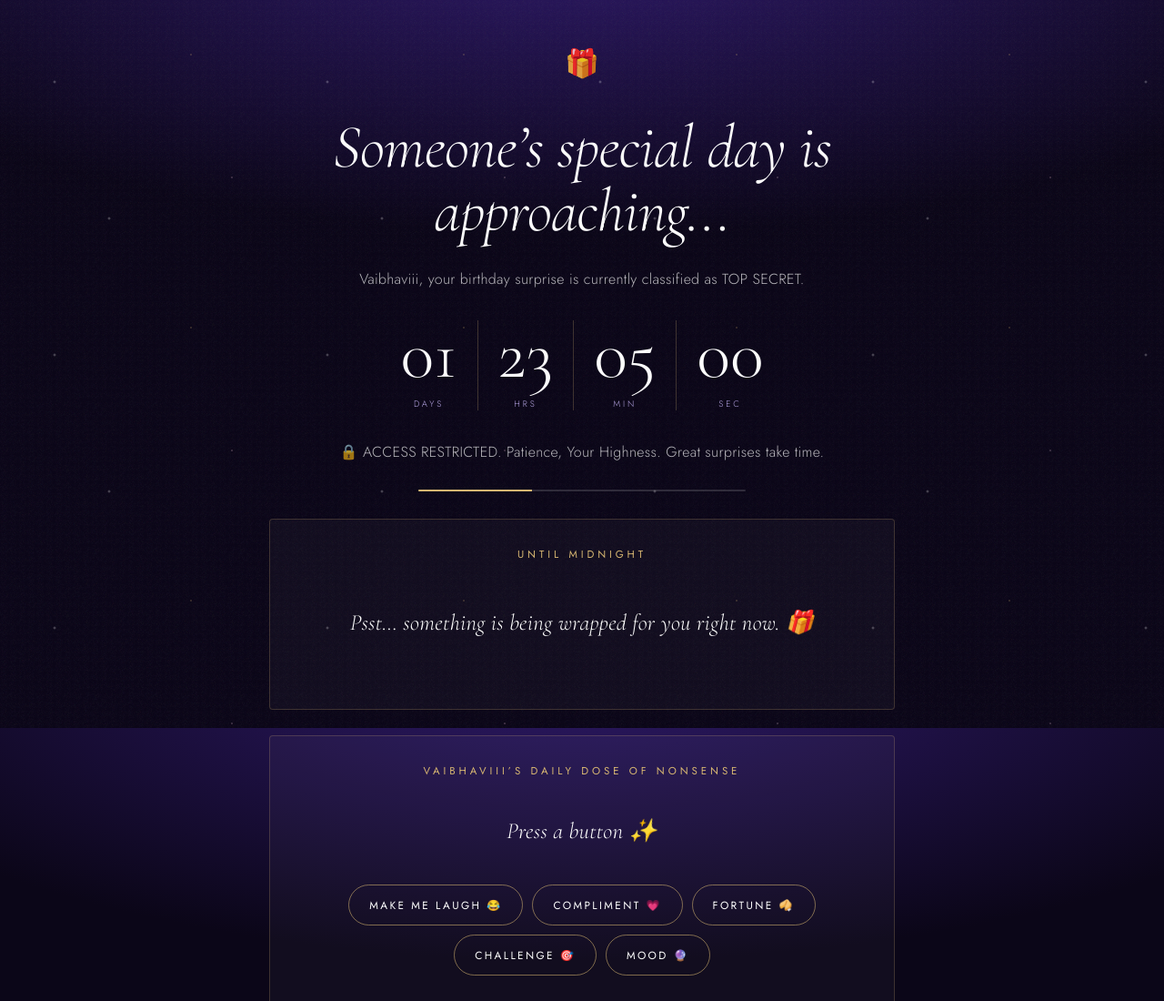
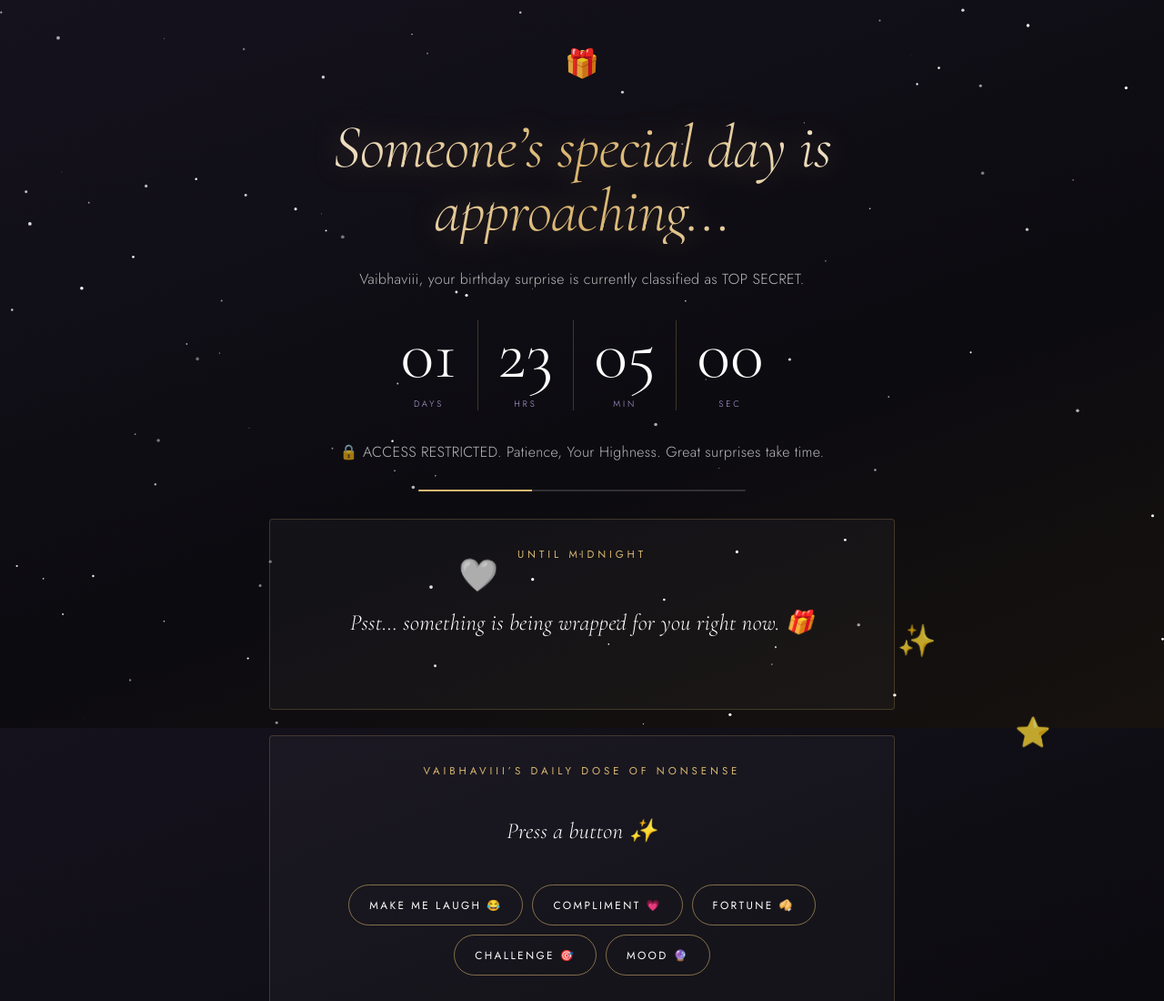
Before and after one commit to protanayr7/vaibhaviii-birthday, a plain HTML site: page index.html in a window 1280 px wide. Shown: the top 1100 px of the page at 91% size. Drawn offline with nearby package versions, Linux system fonts and the light colour scheme.

Commit message:
Add files via upload

```diff
--- a/index.html
+++ b/index.html
@@ -87,7 +87,21 @@ nav{gap:4px;margin:26px 0 8px}nav button.on{background:var(--gold);color:#1a0d3a
 .ty i{display:inline-block;width:7px;height:7px;margin:0 2px;border-radius:50%;background:#bbb;animation:fl 1s infinite}.ty i:nth-child(2){animation-delay:.15s}.ty i:nth-child(3){animation-delay:.3s}
 .ph .im{aspect-ratio:3/4}.ph img{object-position:center 35%}.bub{white-space:pre-line}.sig{margin:40px 0 10px;font:400 .72rem var(--sans);letter-spacing:.3em;color:var(--gold)}.sig b{display:block;font:italic 300 1.6rem var(--serif);letter-spacing:0;color:#fff;margin-top:6px}
 @media(prefers-reduced-motion:reduce){*{animation:none!important;transition:none!important}}
-</style></head><body><main>
+
+
+/* Tanishq-style heading colour (cream + gold gradient, soft glow) */
+h1,.special b{background:linear-gradient(90deg,#f3ead9,#d9b36c,#f3ead9);-webkit-background-clip:text;background-clip:text;color:transparent;-webkit-text-fill-color:transparent;animation:hglow 3s ease-in-out infinite}
+@keyframes hglow{50%{filter:drop-shadow(0 0 18px rgba(217,179,108,.35))}}
+/* ===== TANISHQ-STYLE BACKGROUND: charcoal + live stars + floating hearts ===== */
+:root{--bg:#0c0b10}
+body{background:linear-gradient(160deg,#15121d,#0c0b10 60%,#17120e) fixed}
+body:before,body:after{display:none}
+#bg{position:fixed;inset:0;z-index:-1;width:100%;height:100%;pointer-events:none}
+main{position:relative;z-index:1}
+.fh{position:fixed;bottom:-70px;z-index:0;pointer-events:none;font-size:1.8rem;opacity:.75;animation:fup linear forwards}
+@keyframes fup{to{transform:translateY(-120vh) rotate(14deg)}}
+@media(prefers-reduced-motion:reduce){.fh{display:none}}
+</style></head><body><canvas id="bg" aria-hidden="true"></canvas><main>
 <section id="pre"><div class="float">🎁</div><h1>Someone’s special day is approaching...</h1>
 <p>Vaibhaviii, your birthday surprise is currently classified as TOP SECRET.</p>
 <div class="cd" id="cd"></div><p>🔒 ACCESS RESTRICTED. Patience, Your Highness. Great surprises take time.</p>
@@ -233,4 +247,11 @@ const LT=["","ABC","DEF","GHI","JKL","MNO","PQRS","TUV","WXYZ"];
 [1,2,3,4,5,6,7,8,9,"",0,"⌫"].forEach(k=>{const b=document.createElement("button");if(k===""){b.style.visibility="hidden";b.tabIndex=-1}else{b.innerHTML=k+(typeof k=="number"&&k>1?`<small>${LT[k-1]}</small>`:"");b.setAttribute("aria-label",k==="⌫"?"delete":"digit "+k);b.onclick=()=>{navigator.vibrate&&navigator.vibrate(8);if(k==="⌫"){const f=inp.filter(x=>x.value).pop();if(f)f.value=""}else{const n=inp.find(x=>!x.value);if(n){n.value=k;if(inp.every(x=>x.value))check()}}}}$("kp").appendChild(b)});
 CONFIG.pinHash="21s43jw4h37";CONFIG.devHash="mcieq9qebr";
 show("pre");if(Date.now()>=U){mode="pin";show("pin");pinFocus()}tick();setInterval(tick,1000);
+
+/* live stars + floating hearts */
+(()=>{const c=document.getElementById("bg"),x=c.getContext("2d");let S=[];
+const R=()=>{c.width=innerWidth;c.height=innerHeight;S=Array.from({length:95},()=>({x:Math.random()*c.width,y:Math.random()*c.height,r:Math.random()*1.6+.3,p:Math.random()*6}))};R();addEventListener("resize",R);
+const f=t=>{x.clearRect(0,0,c.width,c.height);S.forEach(s=>{x.globalAlpha=.4+.6*Math.abs(Math.sin(t/900+s.p));x.fillStyle="#fff";x.beginPath();x.arc(s.x,s.y,s.r,0,7);x.fill()});if(!RM)requestAnimationFrame(f)};requestAnimationFrame(f);
+if(RM)return;const E=["🤍","✨","⭐","🤍","💛"];let n=0;
+setInterval(()=>{if(document.hidden||document.querySelectorAll(".fh").length>14)return;const b=document.createElement("div");b.className="fh";b.textContent=E[n++%E.length];b.style.left=Math.random()*94+"vw";b.style.fontSize=1.3+Math.random()*1.2+"rem";b.style.animationDuration=10+Math.random()*7+"s";document.body.appendChild(b);setTimeout(()=>b.remove(),18000)},1500)})();
 </script></body></html>
```
